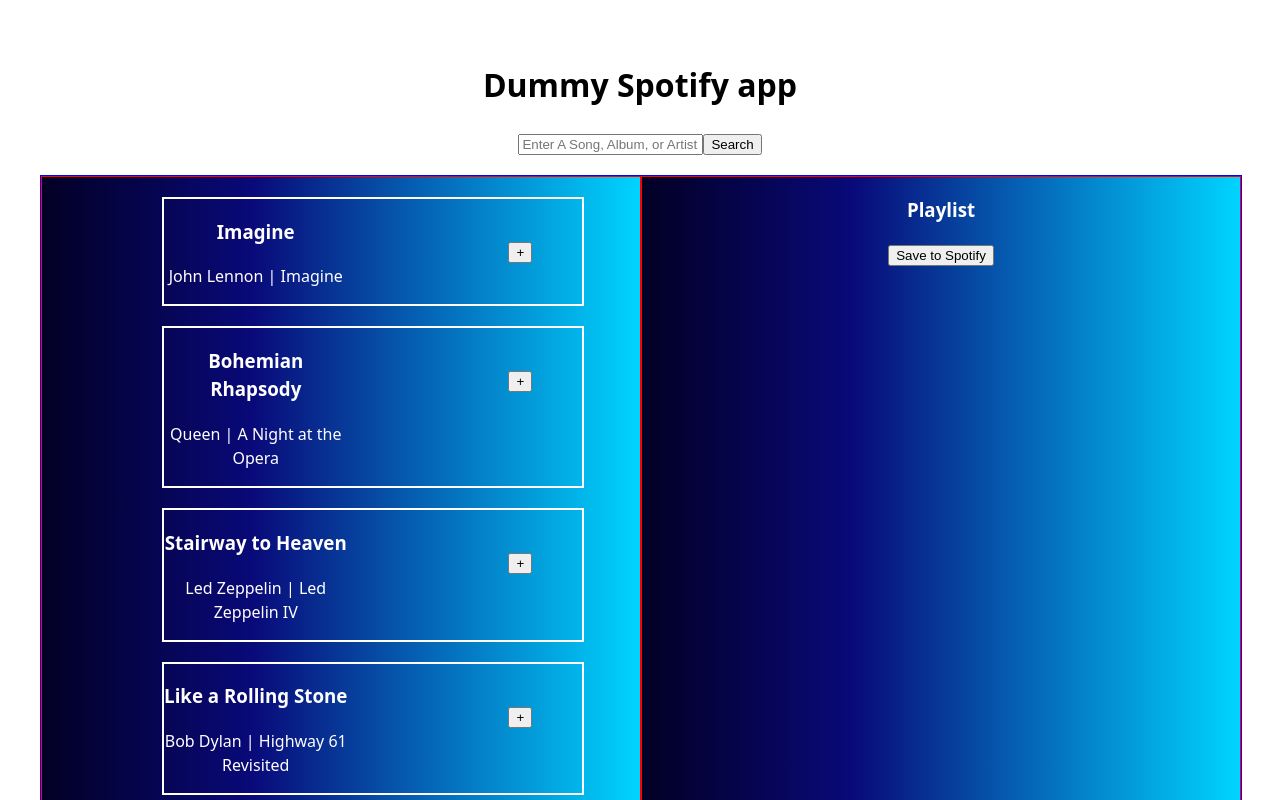
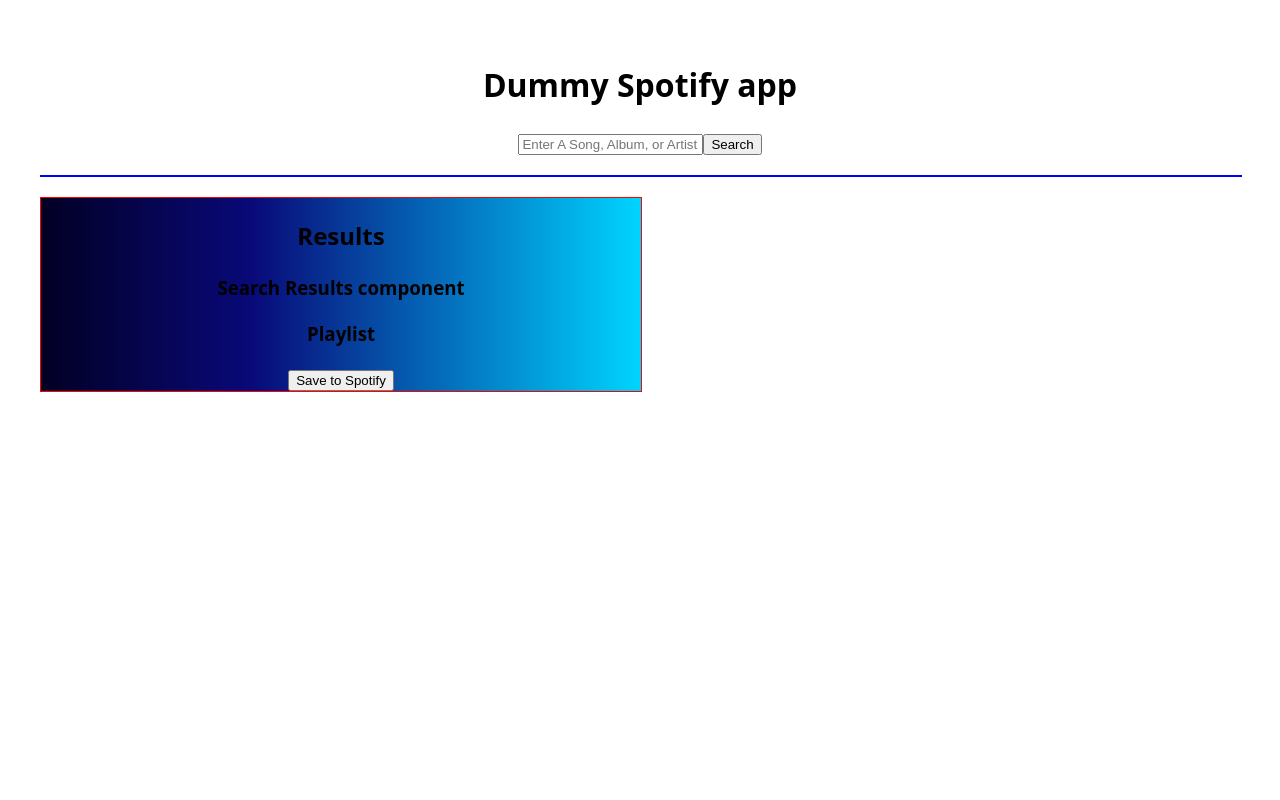
Before and after one commit to ehernandezvilla/jamming, a React (Vite) app: page / in a window 1280 px wide. Shown: the top 800 px of the page. Built offline with nearby package versions, Linux system fonts and the light colour scheme.

Commit message:
code: fixing bugs

```diff
--- a/src/App.jsx
+++ b/src/App.jsx
@@ -1,28 +1,38 @@
-// import reactLogo from './assets/react.svg'
-// import viteLogo from '/vite.svg'
 import { useState } from 'react';
+import './App.css'
 import Playlist from './components/Playlist'
 import SearchBar from './components/SearchBar'
-import TrackList from './components/TrackList';
-import './App.css'
+import SearchResults from './components/SearchResults';
 import songs from './assets/utils/songs.json'
 
 
 function App() {
   const [selectedSongs, setSelectedSongs] = useState([]);
+  const [searchResults, setSearchResults] = useState({ songs: [] });
+
+
+  const handleSearch = (searchTerm) => {
+    const filteredSongs = songs.songs.filter(song =>
+      song.name.toLowerCase().includes(searchTerm.toLowerCase()) ||
+      song.artist.toLowerCase().includes(searchTerm.toLowerCase()) ||
+      song.album.toLowerCase().includes(searchTerm.toLowerCase())
+    );
+    setSearchResults({ songs: filteredSongs });
+  };
+
 
   return (
     <>
       <h1>Dummy Spotify app</h1>
-      <SearchBar />
+      <SearchBar onSearch ={handleSearch} />
       <div className='BodyContainer'>
-        <div className='SeparatorContainer'>
-        <TrackList data={songs} onAddSong={(song) => setSelectedSongs([...selectedSongs, song])} />
         </div>
         <div className='SeparatorContainer'>
+          <SearchResults data={searchResults}
+          onAddSong={(song) => setSelectedSongs([...selectedSongs, song])}
+          />
           <Playlist selectedSongs={selectedSongs}/>
         </div>
-      </div>
     </>
   )
 }
--- a/src/components/SearchBar.jsx
+++ b/src/components/SearchBar.jsx
@@ -1,10 +1,30 @@
-function SearchBar() {
+import {useState} from 'react';
+import Proptypes from 'prop-types';
+
+
+function SearchBar( { onSearch }) {
+    const [searchTerm, setSearchTerm] = useState('');
+
+    const handleSearch = () => {
+        onSearch(searchTerm);
+
+    }
+
     return (
         <div className="SearchBar">
-            <input placeholder="Enter A Song, Album, or Artist" />
-            <button className="SearchButton">Search</button>
+            <input
+                placeholder="Enter A Song, Album, or Artist"
+                value={searchTerm}
+                onChange={(e) => setSearchTerm(e.target.value)}
+            />
+            <button className="SearchButton" onClick={handleSearch}>Search</button>
         </div>
     );
 }
 
+
+SearchBar.propTypes = {
+    onSearch: Proptypes.func.isRequired,
+}
+
 export default SearchBar;
--- a/src/components/SearchResults.jsx
+++ b/src/components/SearchResults.jsx
@@ -1,19 +1,22 @@
 import TrackList from "./TrackList";
 import PropTypes from 'prop-types';
 
-function SearchResults({ data }) {
+function SearchResults({ data, onAddSong }) {
     return (
         <div className="SearchResults">
         <h2>Results</h2>
         <h3>Search Results component</h3>
-        <TrackList data = {data} />
+        <TrackList data = {data} onAddSong={onAddSong}/>
         </div>
     );
 }
 
 SearchResults.propTypes = {
-    data: PropTypes.object.isRequired
-}
+    data: PropTypes.shape({
+        songs: PropTypes.array.isRequired
+    }).isRequired,
+    onAddSong: PropTypes.func.isRequired,
+};
 
 
 export default SearchResults;
--- a/src/components/TrackList.jsx
+++ b/src/components/TrackList.jsx
@@ -2,7 +2,6 @@
 import Track from "./Track";
 
 function TrackList({ data, onAddSong }) {
-
   return (
     <>
       <div>
@@ -21,9 +20,9 @@
         id: PropTypes.string,
         name: PropTypes.string,
         album: PropTypes.string,
-                artist: PropTypes.string
+        artist: PropTypes.string,
       })
-        )
+    ).isRequired,
   }).isRequired,
   onAddSong: PropTypes.func.isRequired,
 };
```
Lines whose indentation alone changed are shown as unchanged.
